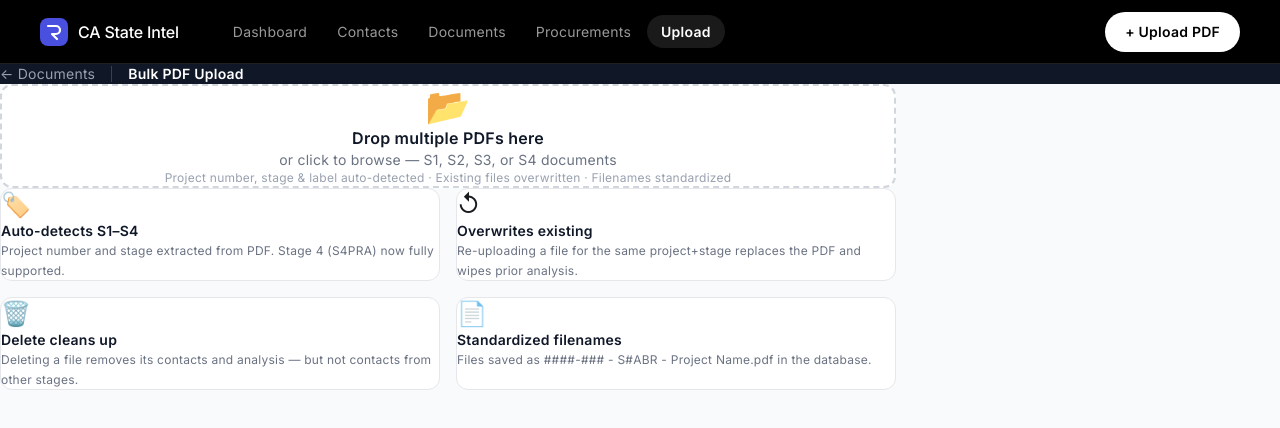
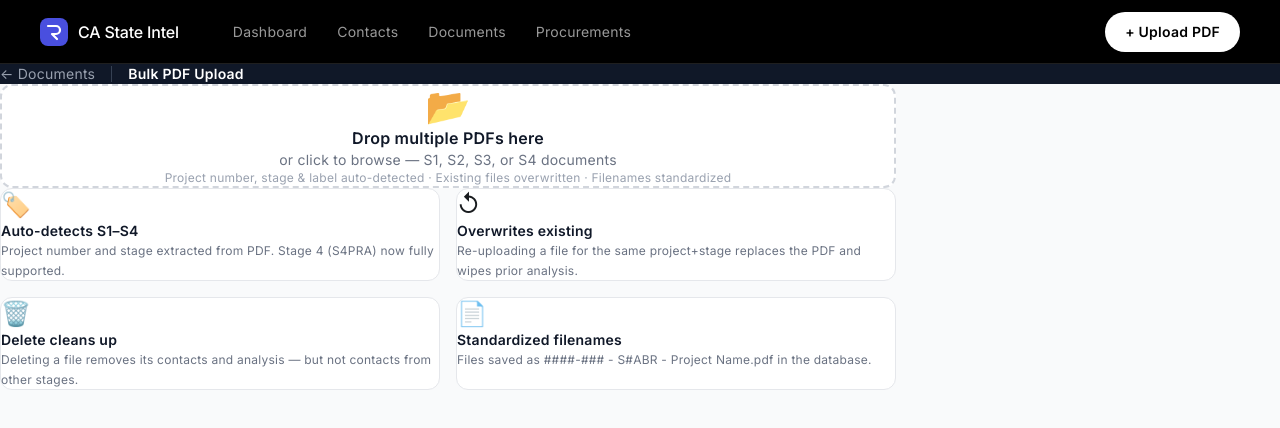
Before and after one commit to nirhiras/CAStateIntel, a Next.js app: page /CAStateIntel/upload in a window 1280 px wide. Shown: the top 428 px of the page. Built offline with nearby package versions, Linux system fonts and the light colour scheme.

Commit message:
ui: remove Stage 1/2/3/4 nav links, Upload stays as pill CTA

```diff
--- a/components/castateintel/RvtNav.tsx
+++ b/components/castateintel/RvtNav.tsx
@@ -10,7 +10,6 @@ const NAV_ITEMS = [
   { label: 'Contacts',     href: '/CAStateIntel/contacts' },
   { label: 'Documents',    href: '/CAStateIntel/documents' },
   { label: 'Procurements', href: '/CAStateIntel/procurements' },
-  { label: 'Upload',       href: '/CAStateIntel/upload' },
 ];
 
 export default function RvtNav() {
```
